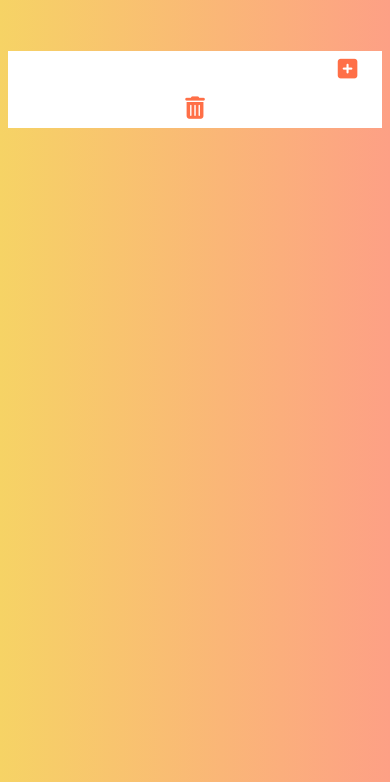
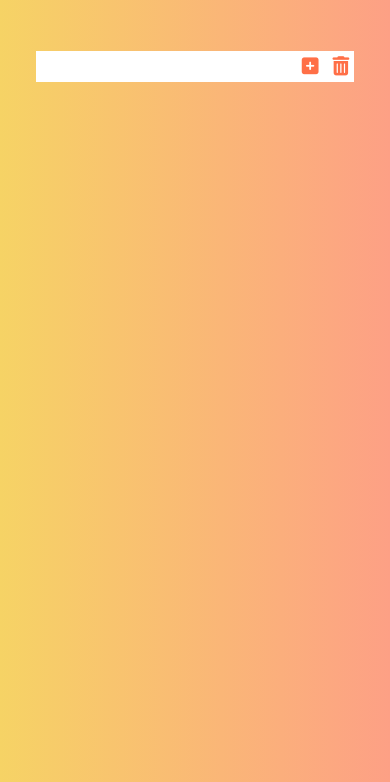
Before and after one commit to gharsh11032000/To-Do-App, a plain HTML site: page index.html in a window 390 px wide. Shown: the part 62-844 px from the top of the page. Drawn offline with Linux system fonts and the light colour scheme; a web font is replaced by a local one.

Commit message:
Update style.css

```diff
--- a/style.css
+++ b/style.css
@@ -102,8 +102,8 @@ form button {
 @media only screen and (max-width: 550px) {
   form input,
   form button {
-    font-size: 1.4rem;
-    padding: 0.4rem;
+    font-size: 1.2rem;
+    padding: 0.3rem;
   }
 
   .list-container {
```
